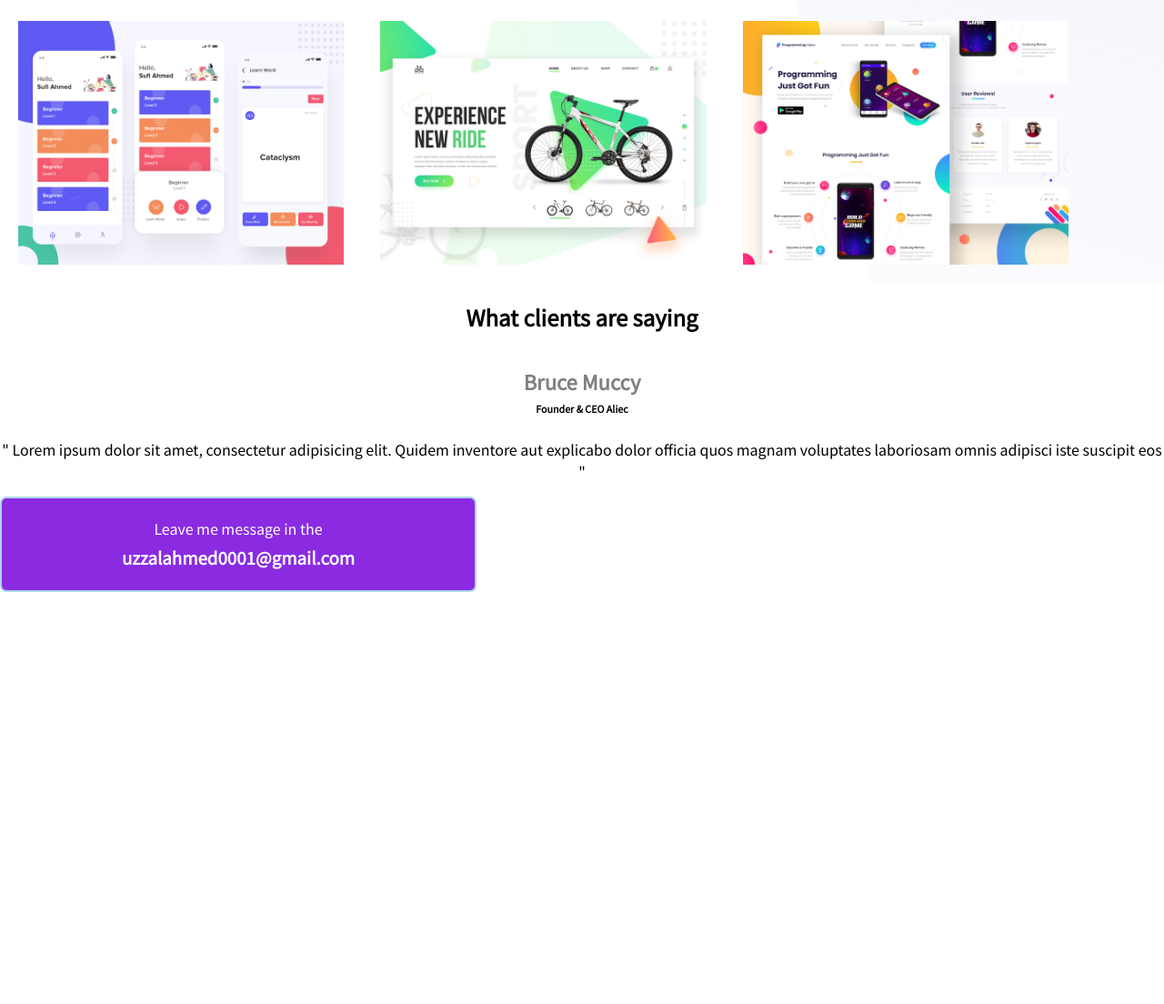
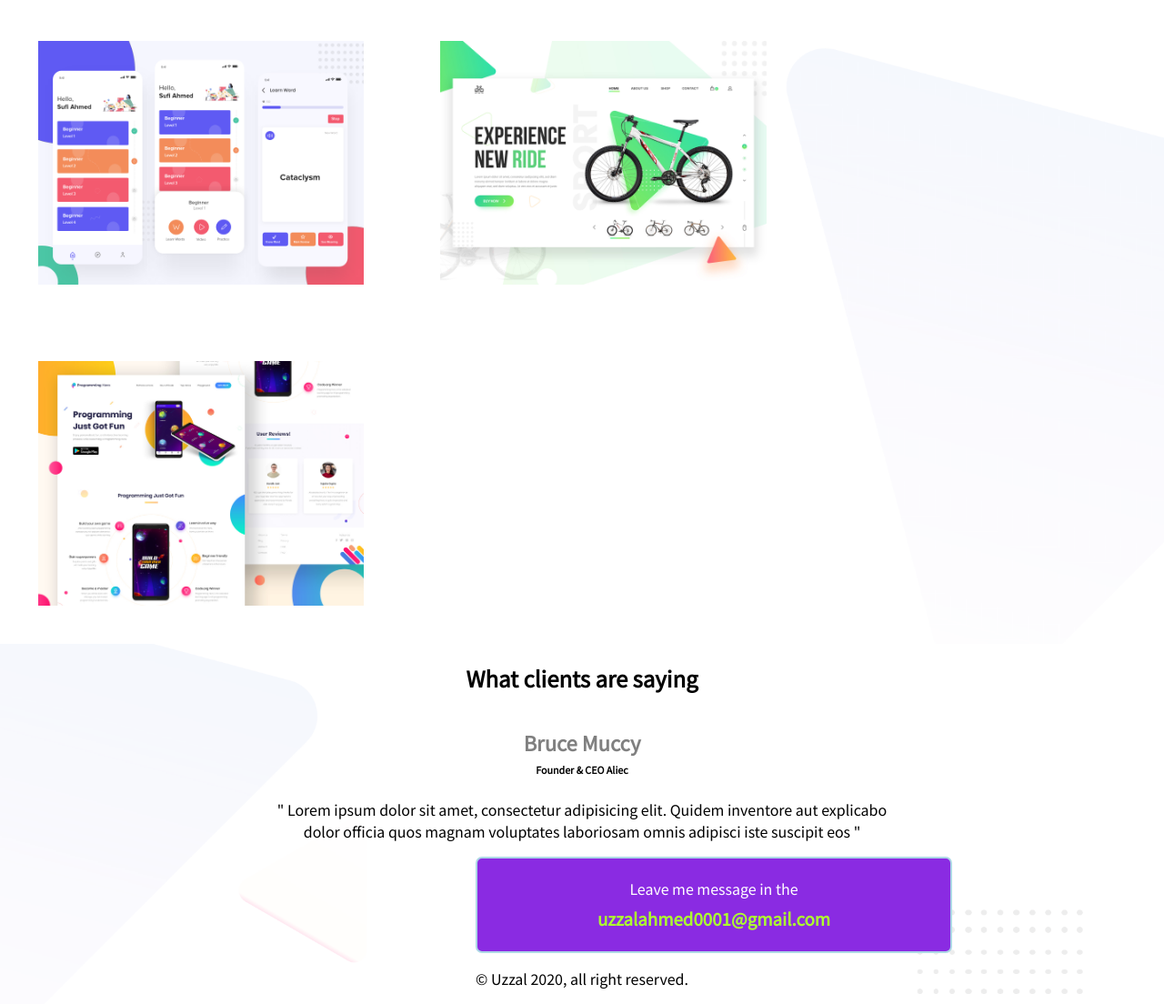
Before and after one commit to ProUzzal/My-Personal-Website, a plain HTML site: page index.html in a window 1280 px wide. Shown: the part 1081-2185 px from the top of the page at 91% size. Before the commit the page ends 1732 px from the top, so only its background shows below. Drawn offline with Linux system fonts and the light colour scheme.

Commit message:
task completed

```diff
--- a/index.html
+++ b/index.html
@@ -36,9 +36,8 @@
       <div class="half_width">
         <h2>Biography</h2>
         <p>
-          I'm a student of Programming Hero. I'm very beginer of web
-          development. Currently I'm passing my learning period. Though I'm a
-          learner, you can hire for free.
+          This is Uzzal Ahmed, very simple person. But I'm very hard working
+          person. I'm very sincer of my clients work.
         </p>
         <a target="_blank" href="https://www.facebook.com/">Hire me</a>
       </div>
@@ -60,13 +59,15 @@
       <h6>Founder & CEO Aliec</h6>
       <p>
         " Lorem ipsum dolor sit amet, consectetur adipisicing elit. Quidem
-        inventore aut explicabo dolor officia quos magnam voluptates laboriosam
-        omnis adipisci iste suscipit eos "
+        inventore aut explicabo<br />
+        dolor officia quos magnam voluptates laboriosam omnis adipisci iste
+        suscipit eos "
       </p>
       <div class="contact">
         <p>Leave me message in the</p>
         <h3>uzzalahmed0001@gmail.com</h3>
       </div>
+      <p>© Uzzal 2020, all right reserved.</p>
     </section>
   </body>
 </html>
--- a/style.css
+++ b/style.css
@@ -27,7 +27,7 @@ h1 {
   font-size: 30px;
 }
 img {
-  width: 80%;
+  width: 80%;gi
 }
 a {
   background-color: mediumorchid;
@@ -58,10 +58,12 @@ a {
   background-position: center;
   background-size: cover;
 }
+
 .best_work img {
   float: left;
   width: 28%;
-  padding: 20px;
+  padding: 25px;
+  margin: 17px;
 }
 .work_header {
   text-align: center;
@@ -69,7 +71,12 @@ a {
 }
 .footer_section {
   text-align: center;
+  background-image: url(images/footer-bg.png);
+  background-repeat: no-repeat;
+  background-position: center;
+  background-size: cover;
 }
+
 .footer_section h2 {
 }
 .footer_section h5 {
@@ -92,4 +99,9 @@ a {
   border: 2px solid lightblue;
   border-radius: 7px;
   text-align: center;
+  margin-left: 523px;
 }
+.contact h3 {
+  text-align: center;
+  color: greenyellow;
+}
```
